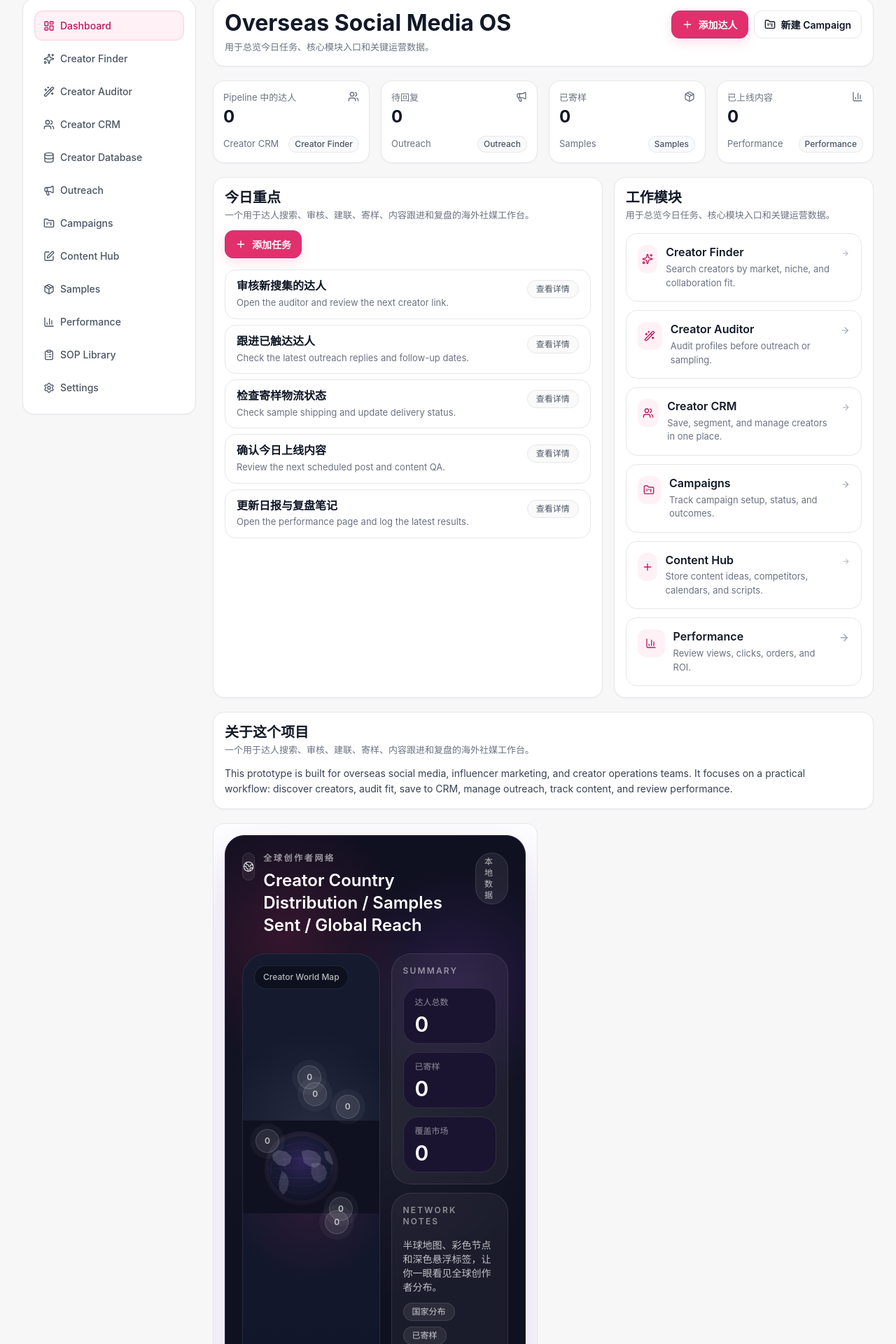
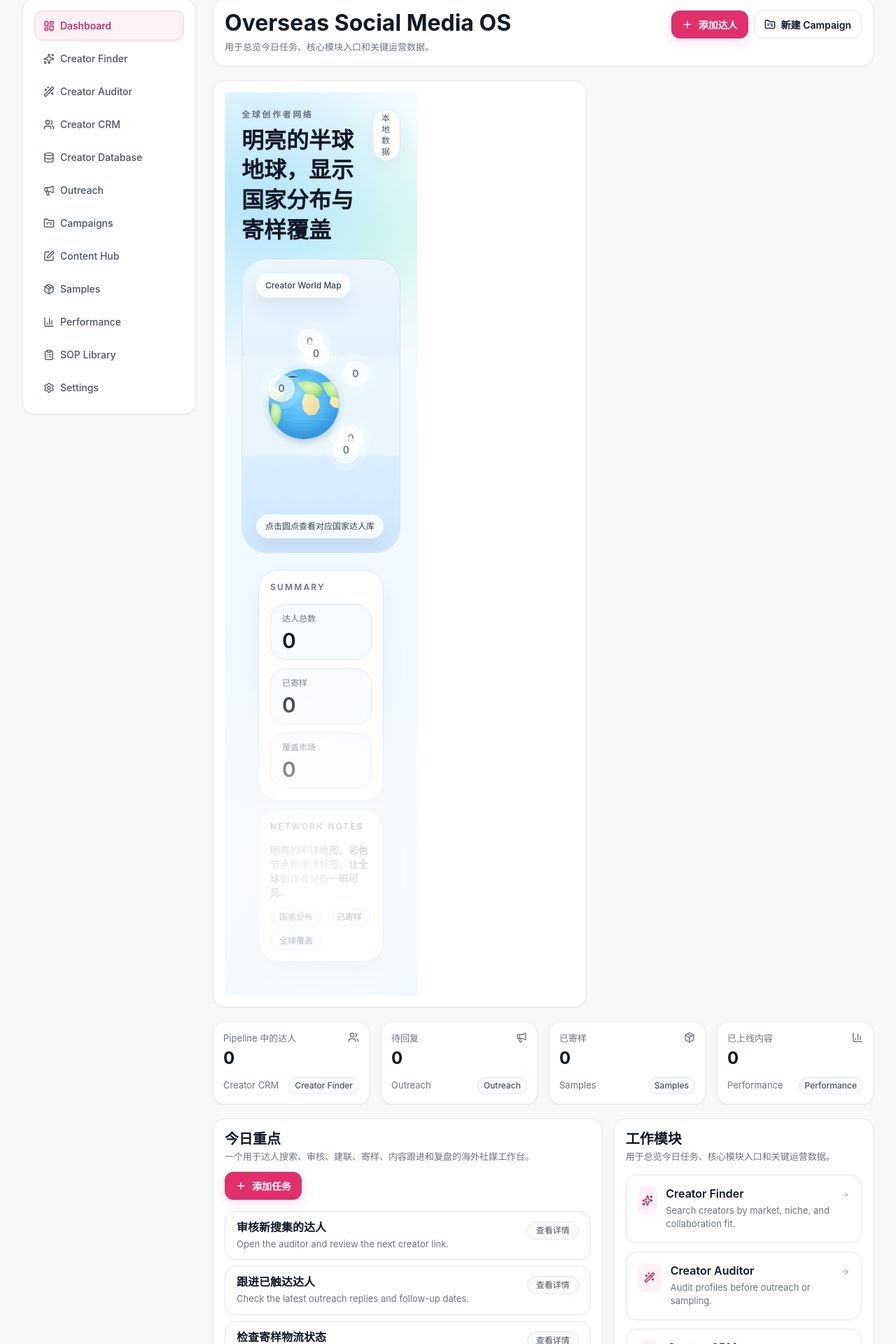
Before and after one commit to chitaforuu-star/overseas-social-media-os, a Next.js app: page / in a window 1280 px wide. Shown: the part 91-2011 px from the top of the page at 70% size. Built offline with nearby package versions, Linux system fonts and the light colour scheme.

Commit message:
Move creator world map to dashboard top

```diff
--- a/components/os/home-page.tsx
+++ b/components/os/home-page.tsx
@@ -6,7 +6,6 @@ import {
   ArrowRight,
   BarChart3,
   FolderKanban,
-  Globe2,
   Megaphone,
   Package,
   Plus,
@@ -86,16 +85,16 @@ const worldRegions: WorldRegion[] = [
     aliases: ["us", "usa", "united states", "united states of america"],
     href: "/creator-crm?country=US",
     top: "44%",
-    left: "18%",
-    accent: "#E1306C",
+    left: "25%",
+    accent: "#FB7185",
   },
   {
     code: "UK",
     label: "UK",
     aliases: ["uk", "united kingdom", "great britain", "britain", "england"],
     href: "/creator-crm?country=UK",
-    top: "29%",
-    left: "49%",
+    top: "28%",
+    left: "43%",
     accent: "#8B5CF6",
   },
   {
@@ -103,36 +102,36 @@ const worldRegions: WorldRegion[] = [
     label: "DE",
     aliases: ["germany", "de", "deutschland"],
     href: "/creator-crm?country=Germany",
-    top: "33%",
-    left: "53%",
-    accent: "#C084FC",
+    top: "32%",
+    left: "47%",
+    accent: "#22C55E",
   },
   {
     code: "Korea",
     label: "KR",
     aliases: ["korea", "south korea", "republic of korea", "kr"],
     href: "/creator-crm?country=Korea",
-    top: "36%",
-    left: "77%",
-    accent: "#F472B6",
+    top: "39%",
+    left: "72%",
+    accent: "#F59E0B",
   },
   {
     code: "Singapore",
     label: "SG",
     aliases: ["singapore", "sg"],
     href: "/creator-crm?country=Singapore",
-    top: "60%",
-    left: "72%",
-    accent: "#A855F7",
+    top: "61%",
+    left: "69%",
+    accent: "#06B6D4",
   },
   {
     code: "Malaysia",
     label: "MY",
     aliases: ["malaysia", "my"],
     href: "/creator-crm?country=Malaysia",
-    top: "63%",
-    left: "69%",
-    accent: "#D8B4FE",
+    top: "65%",
+    left: "66%",
+    accent: "#A855F7",
   },
 ];
 
@@ -245,6 +244,190 @@ export function HomePage() {
         </div>
       }
     >
+      <section className="grid gap-4 xl:grid-cols-[1.15fr_0.85fr]">
+        <AppCard className="overflow-hidden border-[#D7E7F7] bg-[#F8FBFF] p-0 shadow-[0_28px_70px_rgba(15,23,42,0.06)]">
+          <div className="grid gap-0 xl:grid-cols-[1.1fr_0.9fr]">
+            <div className="relative min-h-[520px] overflow-hidden bg-[linear-gradient(180deg,#F6FBFF_0%,#EEF7FD_100%)] p-5 sm:p-6">
+              <div className="pointer-events-none absolute inset-0 bg-[radial-gradient(circle_at_16%_12%,rgba(125,211,252,0.55),transparent_22%),radial-gradient(circle_at_82%_16%,rgba(167,243,208,0.34),transparent_18%),radial-gradient(circle_at_42%_86%,rgba(255,255,255,0.92),transparent_28%)]" />
+              <div className="relative flex items-start justify-between gap-3">
+                <div>
+                  <p className="text-xs font-semibold uppercase tracking-[0.22em] text-[#6B7280]">
+                    {pick({ zh: "全球创作者网络", en: "Global Creator Network" })}
+                  </p>
+                  <h2 className="mt-2 text-2xl font-semibold text-[#111827] sm:text-[2rem]">
+                    {pick({
+                      zh: "明亮的半球地球，显示国家分布与寄样覆盖",
+                      en: "A bright hemisphere map showing creator distribution and sample coverage",
+                    })}
+                  </h2>
+                </div>
+                <span className="rounded-full border border-[#D7E7F7] bg-white px-3 py-1 text-xs font-medium text-[#4B5563] shadow-[0_10px_30px_rgba(15,23,42,0.04)]">
+                  {pick({ zh: "本地数据", en: "Local data" })}
+                </span>
+              </div>
+
+              <div className="relative mt-5 min-h-[420px] overflow-hidden rounded-[36px] border border-[#D8E7F4] bg-[linear-gradient(180deg,#EAF6FF_0%,#DFF1FF_46%,#CFE8FF_100%)] shadow-[inset_0_1px_0_rgba(255,255,255,0.7)]">
+                <svg
+                  viewBox="0 0 1200 760"
+                  className="absolute inset-0 h-full w-full"
+                  aria-hidden="true"
+                >
+                  <defs>
+                    <radialGradient id="creator-map-atmosphere" cx="48%" cy="38%" r="66%">
+                      <stop offset="0%" stopColor="#FFFFFF" stopOpacity="0.9" />
+                      <stop offset="42%" stopColor="#DDF2FF" stopOpacity="0.56" />
+                      <stop offset="100%" stopColor="#C8E8FF" stopOpacity="0.12" />
+                    </radialGradient>
+                    <radialGradient id="creator-map-ocean" cx="46%" cy="38%" r="66%">
+                      <stop offset="0%" stopColor="#79D4FF" />
+                      <stop offset="55%" stopColor="#4FB7F2" />
+                      <stop offset="100%" stopColor="#2A8FD6" />
+                    </radialGradient>
+                    <radialGradient id="creator-map-land" cx="46%" cy="38%" r="70%">
+                      <stop offset="0%" stopColor="#D9F7BE" />
+                      <stop offset="55%" stopColor="#B9E78E" />
+                      <stop offset="100%" stopColor="#7CCB66" />
+                    </radialGradient>
+                    <linearGradient id="creator-map-sand" x1="0%" x2="100%" y1="0%" y2="100%">
+                      <stop offset="0%" stopColor="#FFF4C2" />
+                      <stop offset="100%" stopColor="#F2D88D" />
+                    </linearGradient>
+                    <filter id="creator-map-shadow" x="-30%" y="-30%" width="160%" height="160%">
+                      <feDropShadow dx="0" dy="26" stdDeviation="26" floodColor="#0F172A" floodOpacity="0.14" />
+                    </filter>
+                    <clipPath id="creator-earth-clip">
+                      <circle cx="470" cy="365" r="268" />
+                    </clipPath>
+                  </defs>
+                  <rect width="1200" height="760" fill="#EAF6FF" />
+                  <circle cx="470" cy="365" r="312" fill="url(#creator-map-atmosphere)" />
+                  <g filter="url(#creator-map-shadow)">
+                    <circle cx="470" cy="365" r="268" fill="url(#creator-map-ocean)" />
+                  </g>
+                  <g clipPath="url(#creator-earth-clip)">
+                    <path d="M164 249L214 220L281 231L330 266L322 311L279 339L229 331L182 292L164 249Z" fill="url(#creator-map-land)" />
+                    <path d="M231 356L276 373L299 413L292 477L266 532L228 508L217 456L221 401L231 356Z" fill="url(#creator-map-land)" />
+                    <path d="M420 203L492 187L566 205L612 244L606 288L565 310L515 300L472 271L420 203Z" fill="url(#creator-map-land)" />
+                    <path d="M476 286L541 294L585 333L592 388L561 445L509 452L470 418L456 357L476 286Z" fill="url(#creator-map-sand)" fillOpacity="0.95" />
+                    <path d="M598 204L681 191L747 214L785 257L782 301L744 326L697 322L653 299L598 204Z" fill="url(#creator-map-land)" />
+                    <path d="M676 309L722 314L758 341L762 381L735 398L698 391L668 360L676 309Z" fill="url(#creator-map-sand)" />
+                    <path d="M738 423L794 431L832 457L825 493L788 504L747 482L733 448L738 423Z" fill="url(#creator-map-land)" />
+                    <path d="M331 162L385 150L438 160" stroke="rgba(255,255,255,0.35)" strokeLinecap="round" strokeWidth="4" />
+                    <path d="M265 214C340 190 425 178 520 180" stroke="rgba(255,255,255,0.28)" strokeLinecap="round" strokeWidth="2" fill="none" />
+                    <path d="M228 320C349 291 515 286 692 306" stroke="rgba(255,255,255,0.28)" strokeLinecap="round" strokeWidth="2" fill="none" />
+                    <path d="M246 408C367 383 525 383 711 411" stroke="rgba(255,255,255,0.24)" strokeLinecap="round" strokeWidth="2" fill="none" />
+                    <path d="M293 494C395 472 542 470 719 492" stroke="rgba(255,255,255,0.24)" strokeLinecap="round" strokeWidth="2" fill="none" />
+                  </g>
+                  <circle cx="470" cy="365" r="268" fill="none" stroke="rgba(255,255,255,0.72)" strokeWidth="2" />
+                  <circle cx="470" cy="365" r="268" fill="none" stroke="rgba(20,98,165,0.16)" strokeWidth="6" />
+                  <g opacity="0.42" fill="none" stroke="rgba(255,255,255,0.55)">
+                    <ellipse cx="470" cy="365" rx="256" ry="80" />
+                    <ellipse cx="470" cy="365" rx="256" ry="138" />
+                    <ellipse cx="470" cy="365" rx="256" ry="198" />
+                    <path d="M214 365H726" />
+                    <path d="M238 300H706" />
+                    <path d="M238 430H706" />
+                    <path d="M314 205C354 282 354 448 314 525" />
+                    <path d="M628 205C588 282 588 448 628 525" />
+                  </g>
+                </svg>
+
+                <div className="absolute left-5 top-5 rounded-full border border-white/65 bg-white/80 px-3 py-2 text-xs font-medium text-[#334155] shadow-[0_14px_30px_rgba(15,23,42,0.08)] backdrop-blur-md">
+                  {pick({ zh: "Creator World Map", en: "Creator World Map" })}
+                </div>
+                <div className="absolute bottom-5 left-5 rounded-full border border-white/65 bg-white/80 px-3 py-2 text-xs font-medium text-[#334155] shadow-[0_14px_30px_rgba(15,23,42,0.08)] backdrop-blur-md">
+                  {pick({ zh: "点击圆点查看对应国家达人库", en: "Click a node to open the country creator list" })}
+                </div>
+
+                {worldRegionStats.map((region) => {
+                  const active = region.count > 0;
+                  const size = active ? 44 + Math.round((region.count / maxRegionCount) * 12) : 38;
+
+                  return (
+                    <Link
+                      key={region.code}
+                      href={region.href}
+                      title={`${region.code} · ${region.count} creators`}
+                      className="group absolute z-10 -translate-x-1/2 -translate-y-1/2"
+                      style={{ top: region.top, left: region.left }}
+                    >
+                      <span
+                        className={[
+                          "flex items-center justify-center rounded-full border text-sm font-semibold transition duration-200",
+                          active
+                            ? "border-white/80 text-white shadow-[0_0_0_10px_rgba(255,255,255,0.24),0_0_26px_rgba(59,130,246,0.2)] group-hover:-translate-y-1"
+                            : "border-white/80 bg-white/65 text-[#64748B] group-hover:-translate-y-1",
+                        ].join(" ")}
+                        style={{
+                          width: `${size}px`,
+                          height: `${size}px`,
+                          background: active ? region.accent : "rgba(255,255,255,0.72)",
+                          boxShadow: active
+                            ? `0 0 0 10px rgba(255,255,255,0.24), 0 0 24px ${region.accent}55`
+                            : "0 0 0 10px rgba(255,255,255,0.18)",
+                        }}
+                      >
+                        {region.count}
+                      </span>
+                      <span className="pointer-events-none absolute left-1/2 top-full z-20 mt-2 -translate-x-1/2 whitespace-nowrap rounded-full border border-[#D7E7F7] bg-[#0F172A] px-3 py-2 text-xs font-medium text-white opacity-0 shadow-[0_16px_40px_rgba(15,23,42,0.28)] transition group-hover:opacity-100">
+                        <span className="block text-[10px] uppercase tracking-[0.18em] text-white/45">{region.code}</span>
+                        <span className="block">{region.label}</span>
+                        <span className="block text-white/70">{region.count} creators</span>
+                      </span>
+                    </Link>
+                  );
+                })}
+              </div>
+
+              <div className="space-y-3 p-5 sm:p-6">
+                <div className="rounded-[28px] border border-[#D7E7F7] bg-white p-4 shadow-[0_16px_36px_rgba(15,23,42,0.05)]">
+                  <p className="text-xs font-semibold uppercase tracking-[0.18em] text-[#6B7280]">
+                    {pick({ zh: "Summary", en: "Summary" })}
+                  </p>
+                  <div className="mt-4 grid gap-3 sm:grid-cols-3 xl:grid-cols-1">
+                    {[
+                      { label: pick({ zh: "达人总数", en: "Creators Total" }), value: totalCreators },
+                      { label: pick({ zh: "已寄样", en: "Samples Sent" }), value: samplesSentCount },
+                      { label: pick({ zh: "覆盖市场", en: "Markets Covered" }), value: globalReach },
+                    ].map((item) => (
+                      <div key={item.label} className="rounded-[22px] border border-[#E5E7EB] bg-[#F8FBFF] px-4 py-3">
+                        <p className="text-xs font-medium text-[#6B7280]">{item.label}</p>
+                        <p className="mt-2 text-3xl font-semibold leading-none text-[#111827]">{item.value}</p>
+                      </div>
+                    ))}
+                  </div>
+                </div>
+
+                <div className="rounded-[28px] border border-[#D7E7F7] bg-white p-4 shadow-[0_16px_36px_rgba(15,23,42,0.05)]">
+                  <p className="text-xs font-semibold uppercase tracking-[0.18em] text-[#6B7280]">
+                    {pick({ zh: "Network Notes", en: "Network Notes" })}
+                  </p>
+                  <div className="mt-4 space-y-3 text-sm text-[#475569]">
+                    <p>
+                      {pick({
+                        zh: "明亮的半球地图、彩色节点和悬浮标签，让全球创作者分布一眼可见。",
+                        en: "A bright hemisphere map with colorful nodes and floating labels makes global creator coverage instantly readable.",
+                      })}
+                    </p>
+                    <div className="flex flex-wrap gap-2">
+                      {[
+                        pick({ zh: "国家分布", en: "Country Distribution" }),
+                        pick({ zh: "已寄样", en: "Samples Sent" }),
+                        pick({ zh: "全球覆盖", en: "Global Reach" }),
+                      ].map((tag) => (
+                        <span key={tag} className="rounded-full border border-[#D7E7F7] bg-[#F8FBFF] px-3 py-1 text-xs font-medium text-[#475569]">
+                          {tag}
+                        </span>
+                      ))}
+                    </div>
+                  </div>
+                </div>
+              </div>
+            </div>
+          </div>
+        </AppCard>
+      </section>
+
       <section className="grid gap-4 sm:grid-cols-2 xl:grid-cols-4">
         <MetricCard
           label={pick(copy.dashboard.metrics.creators)}
@@ -355,172 +538,6 @@ export function HomePage() {
         </p>
       </AppCard>
 
-      <section className="grid gap-4 xl:grid-cols-2">
-        <AppCard className="overflow-hidden p-0">
-          <div className="relative overflow-hidden rounded-[28px] border border-[#2E2148] bg-[#0F1020] p-5 text-white shadow-[0_30px_80px_rgba(95,57,170,0.22)] sm:p-6">
-            <div className="pointer-events-none absolute inset-0 bg-[radial-gradient(circle_at_20%_18%,rgba(225,48,108,0.18),transparent_24%),radial-gradient(circle_at_78%_26%,rgba(168,85,247,0.16),transparent_24%),radial-gradient(circle_at_center,rgba(255,255,255,0.06),transparent_58%)]" />
-            <div className="relative flex items-start justify-between gap-3">
-              <div className="flex items-start gap-3">
-                <div className="flex h-10 w-10 items-center justify-center rounded-2xl border border-white/10 bg-white/[0.06]">
-                  <Globe2 className="h-4 w-4 text-white/80" />
-                </div>
-                <div>
-                  <p className="text-xs font-semibold uppercase tracking-[0.22em] text-white/55">
-                    {pick({ zh: "全球创作者网络", en: "Global Creator Network" })}
-                  </p>
-                  <h2 className="mt-2 text-2xl font-semibold text-white">
-                    {pick({
-                      zh: "Creator Country Distribution / Samples Sent / Global Reach",
-                      en: "Creator Country Distribution / Samples Sent / Global Reach",
-                    })}
-                  </h2>
-                </div>
-              </div>
-              <span className="rounded-full border border-white/10 bg-white/[0.08] px-3 py-1 text-xs font-medium text-white/70 backdrop-blur-md">
-                {pick({ zh: "本地数据", en: "Local data" })}
-              </span>
-            </div>
-
-            <div className="relative mt-6 grid gap-4 lg:grid-cols-[1.08fr_0.92fr]">
-              <div className="relative min-h-[400px] overflow-hidden rounded-[34px] border border-white/10 bg-[#11162B] p-4">
-                <div className="absolute inset-0 bg-[radial-gradient(circle_at_50%_40%,rgba(255,255,255,0.08),transparent_35%),radial-gradient(circle_at_50%_58%,rgba(225,48,108,0.12),transparent_32%),linear-gradient(180deg,rgba(255,255,255,0.02),rgba(255,255,255,0))]" />
-                <svg
-                  viewBox="0 0 1000 680"
-                  className="absolute inset-0 h-full w-full"
-                  aria-hidden="true"
-                >
-                  <defs>
-                    <radialGradient id="globeOcean" cx="50%" cy="40%" r="70%">
-                      <stop offset="0%" stopColor="#2E2457" />
-                      <stop offset="55%" stopColor="#181A34" />
-                      <stop offset="100%" stopColor="#0D1022" />
-                    </radialGradient>
-                    <radialGradient id="globeGlow" cx="50%" cy="45%" r="60%">
-                      <stop offset="0%" stopColor="#D8B4FE" stopOpacity="0.55" />
-                      <stop offset="100%" stopColor="#D8B4FE" stopOpacity="0" />
-                    </radialGradient>
-                    <clipPath id="globeClip">
-                      <circle cx="430" cy="350" r="235" />
-                    </clipPath>
-                  </defs>
-                  <rect width="1000" height="680" fill="#0F1020" />
-                  <circle cx="430" cy="350" r="272" fill="url(#globeGlow)" opacity="0.55" />
-                  <circle cx="430" cy="350" r="238" fill="url(#globeOcean)" />
-                  <g opacity="0.18" stroke="#E9D5FF" strokeWidth="1.2" fill="none">
-                    <ellipse cx="430" cy="350" rx="228" ry="76" />
-                    <ellipse cx="430" cy="350" rx="228" ry="132" />
-                    <ellipse cx="430" cy="350" rx="228" ry="188" />
-                    <path d="M202 350H658" />
-                    <path d="M228 282H632" />
-                    <path d="M228 418H632" />
-                    <path d="M278 214C323 285 323 415 278 486" />
-                    <path d="M582 214C537 285 537 415 582 486" />
-                  </g>
-                  <g clipPath="url(#globeClip)" opacity="0.85">
-                    <path d="M214 247L256 216L316 227L358 266L346 313L305 337L259 326L221 287L214 247Z" fill="#EDE9FE" fillOpacity="0.22" />
-                    <path d="M288 370L321 396L338 448L327 506L295 548L268 510L263 458L275 408L288 370Z" fill="#EDE9FE" fillOpacity="0.18" />
-                    <path d="M429 226L478 214L535 229L574 268L570 321L530 345L483 334L447 306L429 226Z" fill="#EDE9FE" fillOpacity="0.2" />
-                    <path d="M503 314L553 310L599 333L618 378L603 431L563 457L521 436L501 391L503 314Z" fill="#EDE9FE" fillOpacity="0.18" />
-                    <path d="M593 230L653 216L714 236L744 275L731 313L690 332L648 321L610 289L593 230Z" fill="#EDE9FE" fillOpacity="0.2" />
-                    <path d="M689 463L724 457L756 474L768 506L748 530L715 521L694 500L689 463Z" fill="#EDE9FE" fillOpacity="0.18" />
-                    <circle cx="430" cy="350" r="238" fill="none" stroke="rgba(255,255,255,0.08)" />
-                  </g>
-                </svg>
-
-                <div className="absolute left-4 top-4 rounded-full border border-white/10 bg-black/35 px-3 py-2 text-xs font-medium text-white/70 backdrop-blur-md">
-                  {pick({ zh: "Creator World Map", en: "Creator World Map" })}
-                </div>
-                <div className="absolute bottom-4 left-4 rounded-full border border-white/10 bg-black/35 px-3 py-2 text-xs font-medium text-white/70 backdrop-blur-md">
-                  {pick({ zh: "点击国家节点进入达人库", en: "Click a node to open CRM" })}
-                </div>
-
-                {worldRegionStats.map((region) => {
-                  const active = region.count > 0;
-                  const size = active ? 42 + Math.round((region.count / maxRegionCount) * 10) : 34;
-
-                  return (
-                    <Link
-                      key={region.code}
-                      href={region.href}
-                      title={`${region.code} · ${region.count} creators`}
-                      className="group absolute z-10 -translate-x-1/2 -translate-y-1/2"
-                      style={{ top: region.top, left: region.left }}
-                    >
-                      <span
-                        className={[
-                          "flex items-center justify-center rounded-full border text-xs font-semibold transition duration-200",
-                          active
-                            ? "border-white/20 bg-white text-[#111827] shadow-[0_0_0_8px_rgba(255,255,255,0.06),0_0_28px_rgba(225,48,108,0.18)] group-hover:-translate-y-0.5"
-                            : "border-white/15 bg-white/12 text-white/70 group-hover:border-white/30 group-hover:bg-white/18",
-                        ].join(" ")}
-                        style={{
-                          width: `${size}px`,
-                          height: `${size}px`,
-                          boxShadow: active
-                            ? `0 0 0 8px rgba(255,255,255,0.06), 0 0 24px ${region.accent}55`
-                            : "0 0 0 8px rgba(255,255,255,0.04)",
-                        }}
-                      >
-                        {region.count}
-                      </span>
-                      <span className="pointer-events-none absolute left-1/2 top-full z-20 mt-2 -translate-x-1/2 whitespace-nowrap rounded-full border border-white/10 bg-[#0B0D1A] px-3 py-2 text-xs font-medium text-white/80 opacity-0 shadow-[0_16px_40px_rgba(0,0,0,0.35)] transition group-hover:opacity-100">
-                        <span className="block text-[10px] uppercase tracking-[0.18em] text-white/40">{region.code}</span>
-                        <span className="block">{region.label}</span>
-                        <span className="block text-white/55">{region.count} creators</span>
-                      </span>
-                    </Link>
-                  );
-                })}
-              </div>
-
-              <div className="space-y-3">
-                <div className="rounded-[28px] border border-white/10 bg-white/[0.05] p-4 backdrop-blur-md">
-                  <p className="text-xs font-semibold uppercase tracking-[0.18em] text-white/50">
-                    {pick({ zh: "Summary", en: "Summary" })}
-                  </p>
-                  <div className="mt-4 grid gap-3 sm:grid-cols-3 lg:grid-cols-1">
-                    {[
-                      { label: pick({ zh: "达人总数", en: "Creators Total" }), value: totalCreators },
-                      { label: pick({ zh: "已寄样", en: "Samples Sent" }), value: samplesSentCount },
-                      { label: pick({ zh: "覆盖市场", en: "Markets Covered" }), value: globalReach },
-                    ].map((item) => (
-                      <div key={item.label} className="rounded-[22px] border border-white/10 bg-[#1B1431] px-4 py-3">
-                        <p className="text-xs font-medium text-white/50">{item.label}</p>
-                        <p className="mt-2 text-3xl font-semibold leading-none text-white">{item.value}</p>
-                      </div>
-                    ))}
-                  </div>
-                </div>
-
-                <div className="rounded-[28px] border border-white/10 bg-white/[0.05] p-4 backdrop-blur-md">
-                  <p className="text-xs font-semibold uppercase tracking-[0.18em] text-white/50">
-                    {pick({ zh: "Network Notes", en: "Network Notes" })}
-                  </p>
-                  <div className="mt-4 space-y-3 text-sm text-white/[0.72]">
-                    <p>
-                      {pick({
-                        zh: "半球地图、彩色节点和深色悬浮标签，让你一眼看见全球创作者分布。",
-                        en: "A hemisphere-style map with colorful nodes and dark floating labels gives the dashboard a global creator network feel.",
-                      })}
-                    </p>
-                    <div className="flex flex-wrap gap-2">
-                      {[
-                        pick({ zh: "国家分布", en: "Country Distribution" }),
-                        pick({ zh: "已寄样", en: "Samples Sent" }),
-                        pick({ zh: "全球覆盖", en: "Global Reach" }),
-                      ].map((tag) => (
-                        <span key={tag} className="rounded-full border border-white/10 bg-white/[0.08] px-3 py-1 text-xs font-medium text-white/75">
-                          {tag}
-                        </span>
-                      ))}
-                    </div>
-                  </div>
-                </div>
-              </div>
-            </div>
-          </div>
-        </AppCard>
-      </section>
     </PageShell>
   );
 }
```
